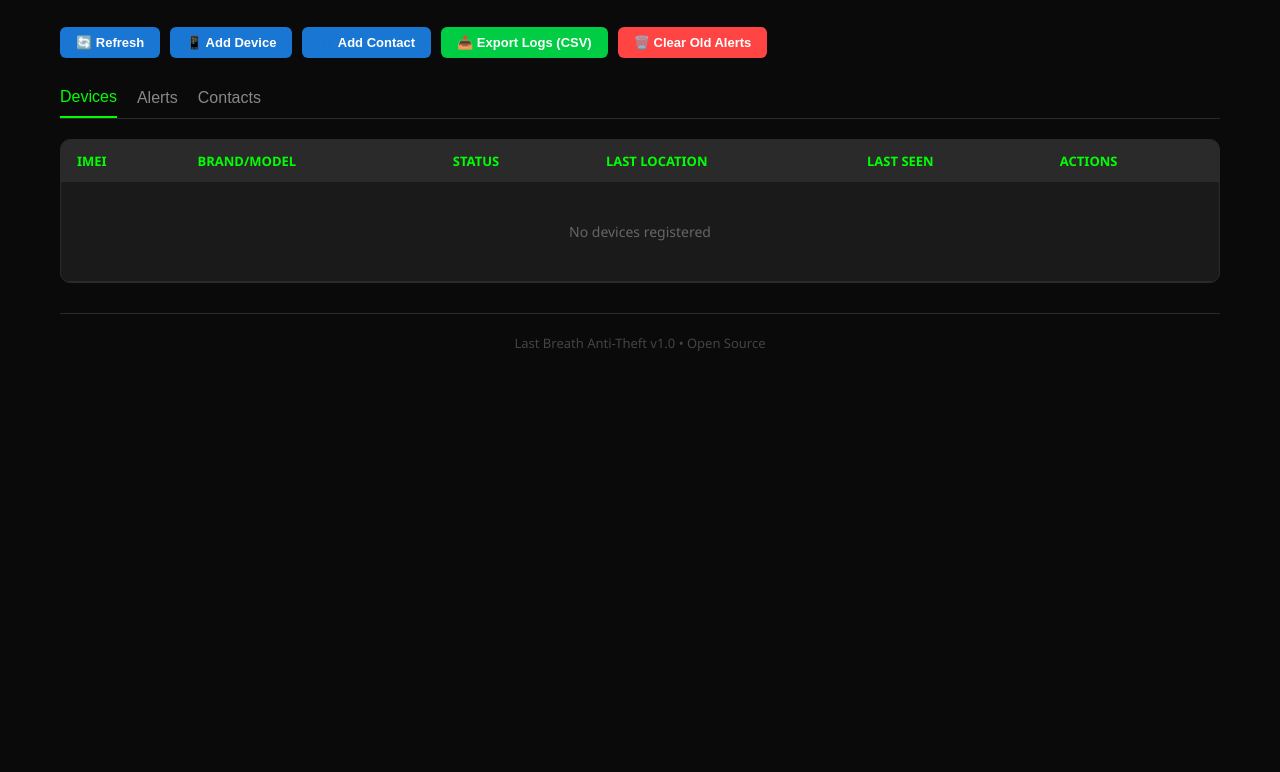
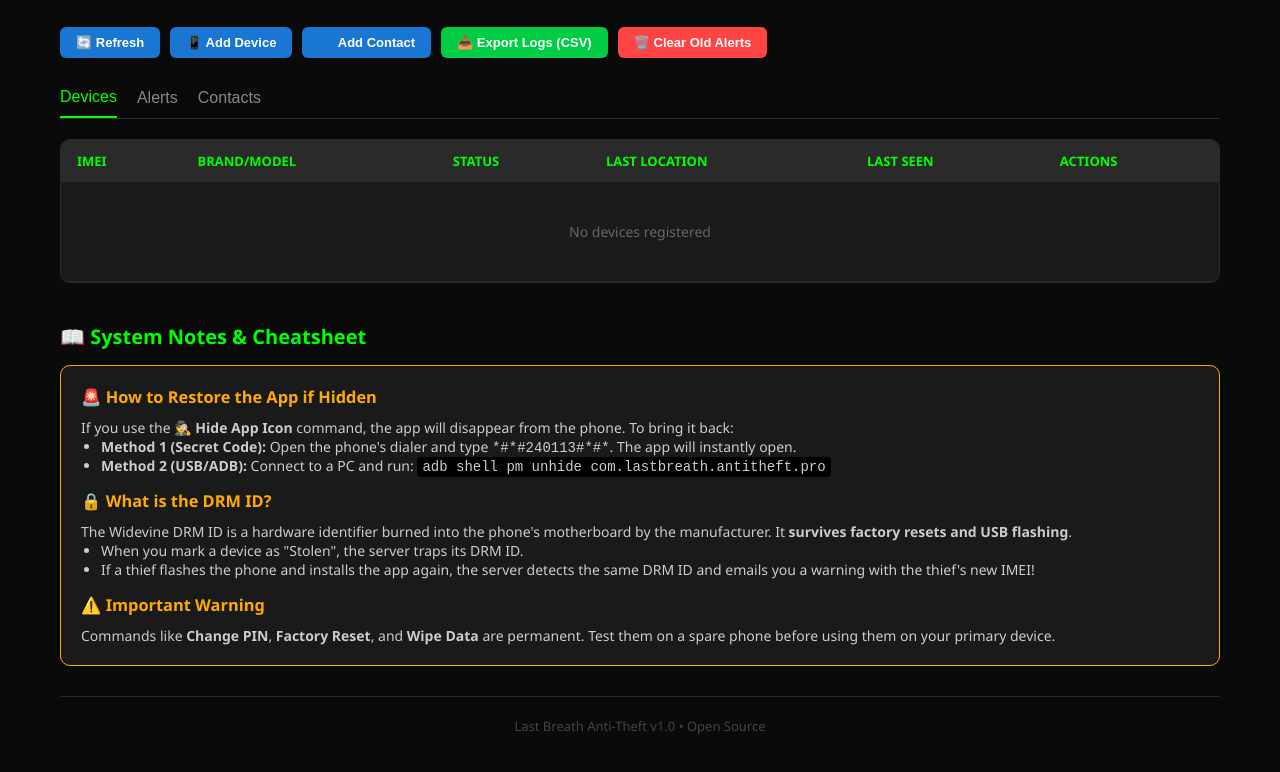
Before and after one commit to 123ihuman/server.js, a website: page public/index.html in a window 1280 px wide. Shown: the part 1442-2214 px from the top of the page. Before the commit the page ends 1834 px from the top, so only its background shows below. Drawn offline with nearby package versions, Linux system fonts and the light colour scheme.

Commit message:
Added USB/Reset controls and Dashboard Cheatsheet

```diff
--- a/public/index.html
+++ b/public/index.html
@@ -98,6 +98,10 @@
                 <button class="btn" style="background:#d32f2f; color:#fff;" onclick="sendCommand('change_pin')">🔒 Lock PIN to 9999</button>
                 <button class="btn" style="background:#000; color:#ff0000; border: 1px solid #ff0000;" onclick="sendCommand('reboot_bootloader')">💀 Force Bootloader</button>
                 <button class="btn" style="background:#555; color:#fff;" onclick="sendCommand('disable_settings')">🚫 Disable Settings App</button>
+                <button class="btn" style="background:#ff9800; color:#000;" onclick="sendCommand('usb_lock')">🔌 USB Lock</button>
+                <button class="btn" style="background:#ff9800; color:#000;" onclick="sendCommand('usb_unlock')">🔌 USB Unlock</button>
+                <button class="btn" style="background:#00bcd4; color:#000;" onclick="sendCommand('block_reset')">🛡️ Block Factory Reset</button>
+                <button class="btn" style="background:#00bcd4; color:#000;" onclick="sendCommand('allow_reset')">🛡️ Allow Factory Reset</button>
                 <button class="btn" style="background:#e91e63; color:#fff;" onclick="sendCommand('rename_device')">🏷️ Rename to STOLEN_PHONE</button>
                 <button class="btn" style="background:#333; color:#fff;" onclick="sendCommand('hide_app')">🕵️ Hide App Icon</button>
             </div>
@@ -133,6 +137,25 @@
     <div id="tabDevices" class="tab-content"><div class="table-container"><table><thead><tr><th>IMEI</th><th>Brand/Model</th><th>Status</th><th>Last Location</th><th>Last Seen</th><th>Actions</th></tr></thead><tbody id="deviceTableBody"><tr><td colspan="6" class="empty-state">No devices registered</td></tr></tbody></table></div></div>
     <div id="tabAlerts" class="tab-content" style="display:none;"><div id="alertsContainer"><div class="empty-state">No alerts</div></div></div>
     <div id="tabContacts" class="tab-content" style="display:none;"><div id="contactsContainer"><div class="empty-state">No contacts</div></div></div>
+    <div class="section-title" style="margin-top: 40px;">📖 System Notes & Cheatsheet</div>
+    <div style="background: #1a1a1a; padding: 20px; border-radius: 10px; margin-bottom: 30px; border: 1px solid #ffaa00; color: #ccc; font-size: 14px;">
+        <h3 style="color: #ffaa00; margin-bottom: 10px;">🚨 How to Restore the App if Hidden</h3>
+        <p>If you use the <b>🕵️ Hide App Icon</b> command, the app will disappear from the phone. To bring it back:</p>
+        <ul style="margin-left: 20px; margin-bottom: 15px;">
+            <li><b>Method 1 (Secret Code):</b> Open the phone's dialer and type <code>*#*#240113#*#*</code>. The app will instantly open.</li>
+            <li><b>Method 2 (USB/ADB):</b> Connect to a PC and run: <code style="background:#000; padding:2px 5px; border-radius:4px;">adb shell pm unhide com.lastbreath.antitheft.pro</code></li>
+        </ul>
+
+        <h3 style="color: #ffaa00; margin-bottom: 10px;">🔒 What is the DRM ID?</h3>
+        <p>The Widevine DRM ID is a hardware identifier burned into the phone's motherboard by the manufacturer. It <b>survives factory resets and USB flashing</b>.</p>
+        <ul style="margin-left: 20px; margin-bottom: 15px;">
+            <li>When you mark a device as "Stolen", the server traps its DRM ID.</li>
+            <li>If a thief flashes the phone and installs the app again, the server detects the same DRM ID and emails you a warning with the thief's new IMEI!</li>
+        </ul>
+
+        <h3 style="color: #ffaa00; margin-bottom: 10px;">⚠️ Important Warning</h3>
+        <p>Commands like <b>Change PIN</b>, <b>Factory Reset</b>, and <b>Wipe Data</b> are permanent. Test them on a spare phone before using them on your primary device.</p>
+    </div>
     <div style="margin-top:30px;padding:20px;text-align:center;border-top:1px solid #2a2a2a;color:#444;font-size:13px;">Last Breath Anti-Theft v1.0 &bull; Open Source</div>
 </div>
 
```
